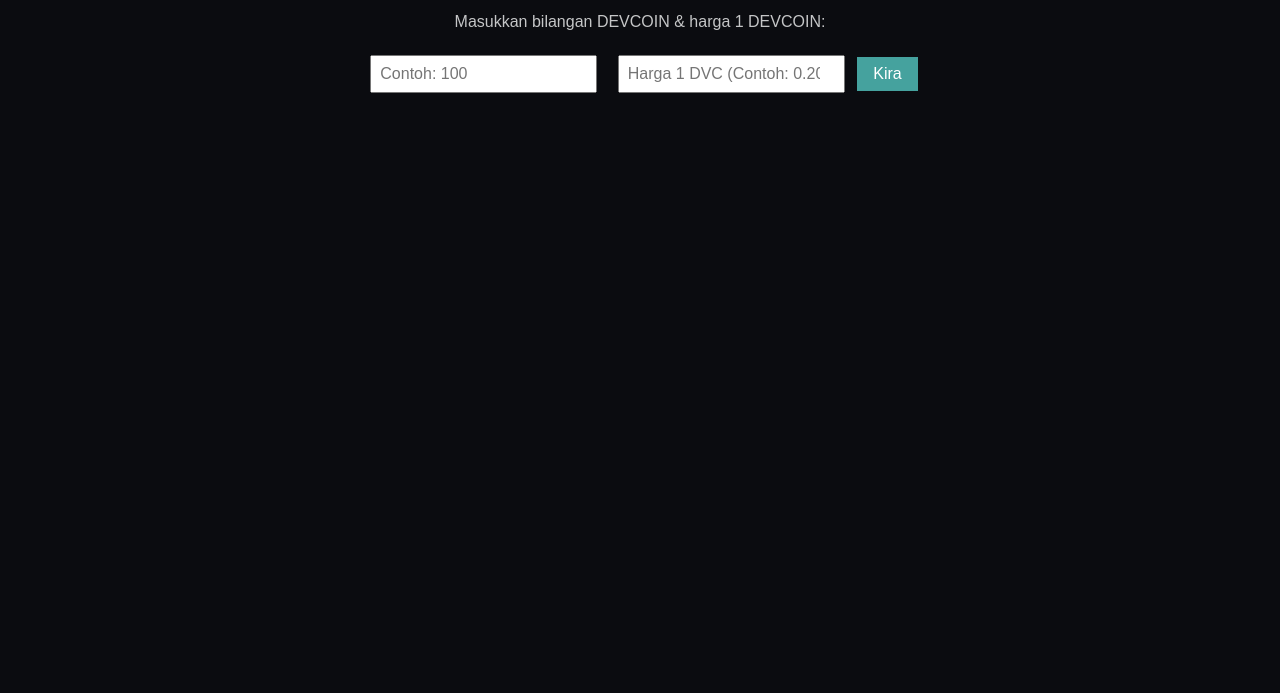
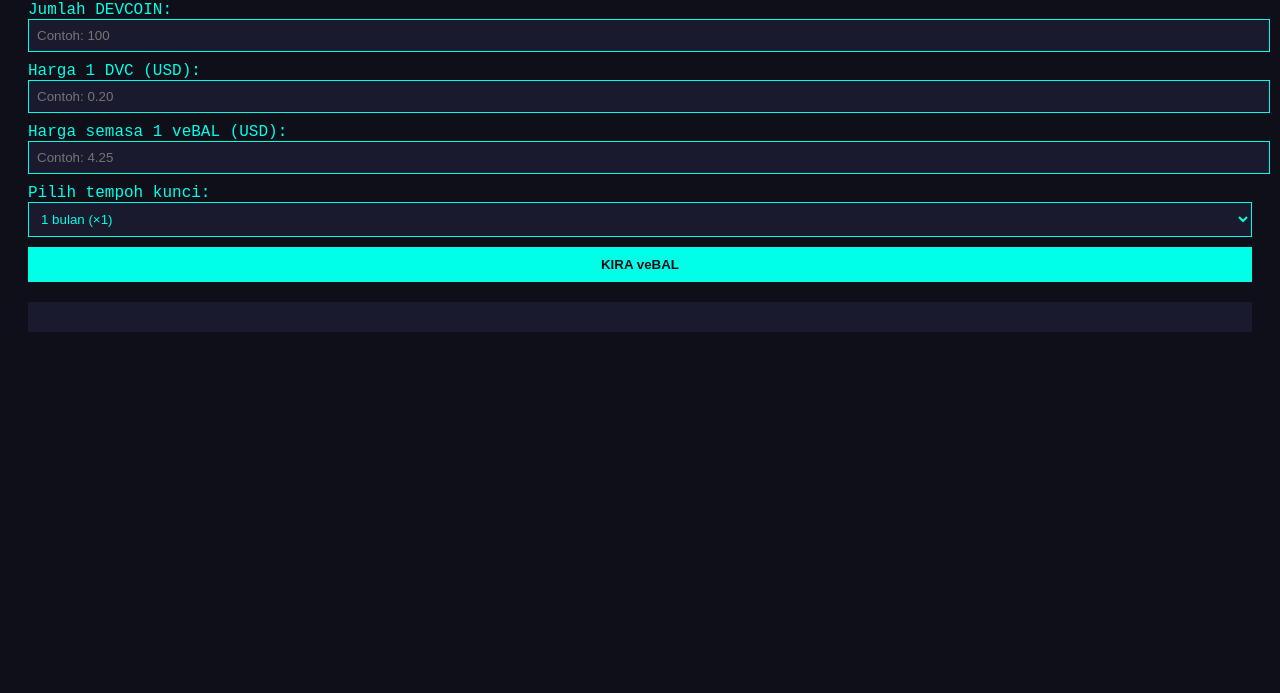
Before and after one commit to CARROTSUSU/GG, a plain HTML site: page index.html in a window 1280 px wide. Shown: the part 107-800 px from the top of the page. Drawn offline with Linux system fonts and the light colour scheme.

Commit message:
Update index.html

```diff
--- a/index.html
+++ b/index.html
@@ -2,63 +2,80 @@
 <html lang="en">
 <head>
   <meta charset="UTF-8" />
-  <meta name="viewport" content="width=device-width, initial-scale=1.0" />
-  <title>Liquidity Pool Ratio Calculator</title>
+  <meta name="viewport" content="width=device-width, initial-scale=1.0"/>
+  <title>veBAL Calculator</title>
   <style>
     body {
-      font-family: Arial, sans-serif;
-      background: #0b0c10;
-      color: #c5c6c7;
-      text-align: center;
-      padding: 2rem;
+      background-color: #0f0f1a;
+      color: #00ffe7;
+      font-family: 'Courier New', monospace;
+      padding: 20px;
     }
-    input {
-      padding: 0.5rem;
-      margin: 0.5rem;
-      font-size: 1rem;
+    input, select {
+      margin-bottom: 10px;
+      padding: 8px;
+      width: 100%;
+      background: #1a1a2e;
+      color: #00ffe7;
+      border: 1px solid #00ffe7;
     }
     button {
-      padding: 0.5rem 1rem;
-      font-size: 1rem;
-      background-color: #45a29e;
-      color: white;
+      background-color: #00ffe7;
+      color: #0f0f1a;
+      padding: 10px;
       border: none;
-      cursor: pointer;
+      width: 100%;
+      font-weight: bold;
     }
-    .result {
-      margin-top: 1rem;
-      font-size: 1.2rem;
-      color: #66fcf1;
+    .output {
+      margin-top: 20px;
+      background: #1a1a2e;
+      padding: 15px;
     }
   </style>
 </head>
 <body>
-  <h1>Balancer LP Calculator (70% DVC / 20% USDT / 10% ETH)</h1>
-  <p>Masukkan bilangan DEVCOIN & harga 1 DEVCOIN:</p>
-  <input type="number" id="dvcAmount" placeholder="Contoh: 100" />
-  <input type="number" id="dvcPrice" placeholder="Harga 1 DVC (Contoh: 0.20)" step="0.01" />
-  <button onclick="calculateLP()">Kira</button>
-  <div class="result" id="result"></div>
+  <h1>veBAL Earn Calculator</h1>
+  <label>Jumlah DEVCOIN:</label>
+  <input type="number" id="dvcInput" placeholder="Contoh: 100" />
+
+  <label>Harga 1 DVC (USD):</label>
+  <input type="number" id="dvcPrice" placeholder="Contoh: 0.20" step="0.01" />
+
+  <label>Harga semasa 1 veBAL (USD):</label>
+  <input type="number" id="vebalPrice" placeholder="Contoh: 4.25" step="0.01" />
+
+  <label>Pilih tempoh kunci:</label>
+  <select id="lockPeriod">
+    <option value="1">1 bulan (×1)</option>
+    <option value="2">6 bulan (×2)</option>
+    <option value="4">1 tahun (×4)</option>
+  </select>
+
+  <button onclick="kira()">KIRA veBAL</button>
+
+  <div class="output" id="result"></div>
 
   <script>
-    function calculateLP() {
-      const dvcAmount = parseFloat(document.getElementById("dvcAmount").value);
-      const dvcPrice = parseFloat(document.getElementById("dvcPrice").value);
+    function kira() {
+      const dvc = parseFloat(document.getElementById('dvcInput').value);
+      const price = parseFloat(document.getElementById('dvcPrice').value);
+      const vebalPrice = parseFloat(document.getElementById('vebalPrice').value);
+      const lockFactor = parseFloat(document.getElementById('lockPeriod').value);
 
-      if (isNaN(dvcAmount) || isNaN(dvcPrice)) {
-        document.getElementById("result").innerText = "Sila isi semua ruangan dengan betul.";
+      if (isNaN(dvc) || isNaN(price) || isNaN(vebalPrice)) {
+        document.getElementById('result').innerHTML = "Sila lengkapkan semua medan.";
         return;
       }
 
-      const dvcValue = dvcAmount * dvcPrice; // 70%
-      const totalPool = dvcValue / 0.7;
-      const usdtNeeded = totalPool * 0.2;
-      const ethNeeded = totalPool * 0.1;
+      const totalValue = dvc * price;
+      const usdtRequired = totalValue * 0.25; // Untuk LP 70% DVC, 20% USDT, 10% ETH → USDT = 25% dari nilai DVC
+      const vebalEarned = (totalValue * lockFactor) / vebalPrice;
 
-      document.getElementById("result").innerHTML = `
-        <p><strong>Total Nilai Pool:</strong> $${totalPool.toFixed(2)}</p>
-        <p><strong>USDT Diperlukan (20%):</strong> $${usdtNeeded.toFixed(2)}</p>
-        <p><strong>ETH Diperlukan (10%):</strong> $${ethNeeded.toFixed(2)}</p>
+      document.getElementById('result').innerHTML = `
+        <p><strong>Nilai DEVCOIN:</strong> $${totalValue.toFixed(2)}</p>
+        <p><strong>USDT diperlukan:</strong> $${usdtRequired.toFixed(2)}</p>
+        <p><strong>Anggaran veBAL earned:</strong> ${vebalEarned.toFixed(4)} veBAL</p>
       `;
     }
   </script>
```
